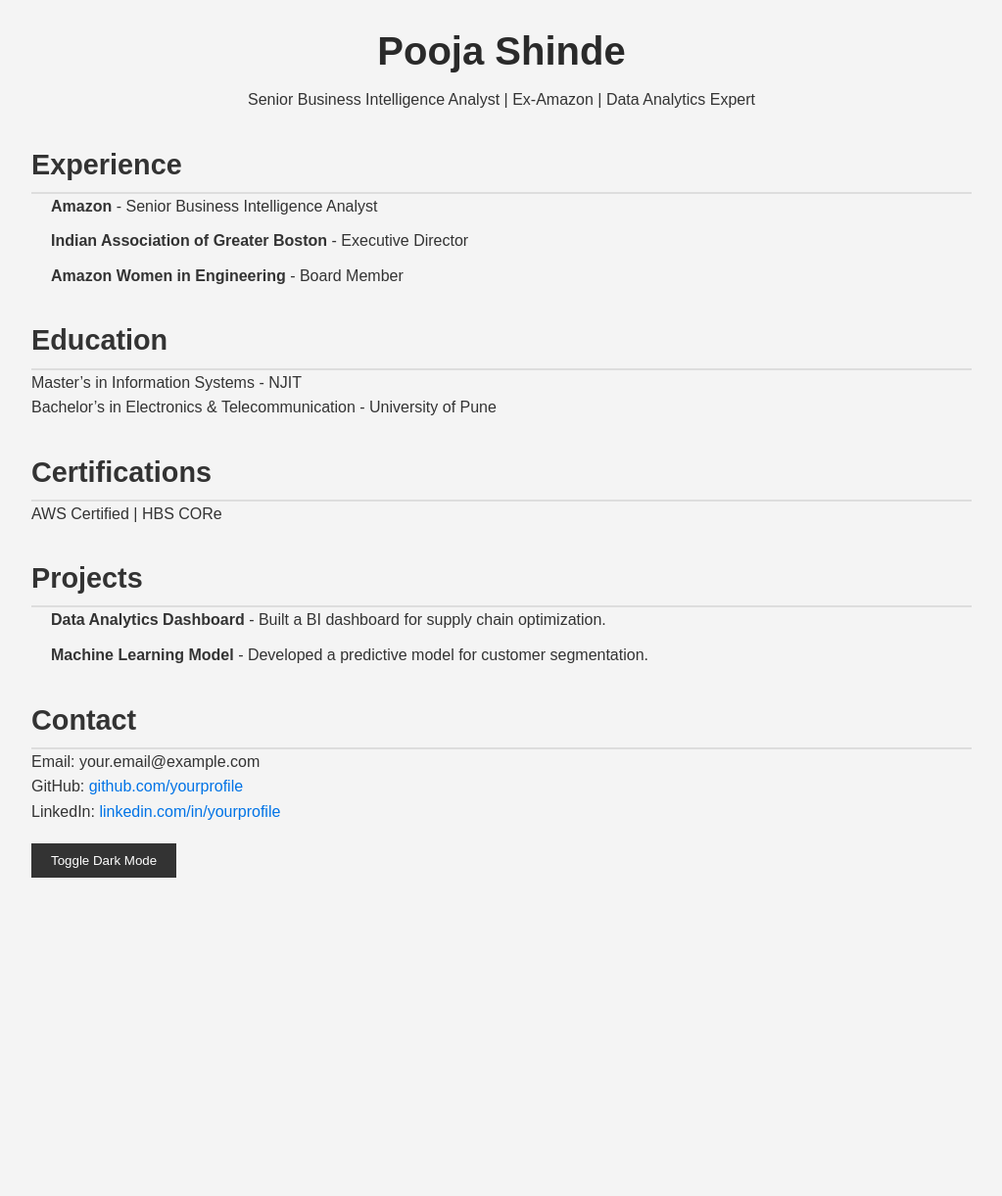
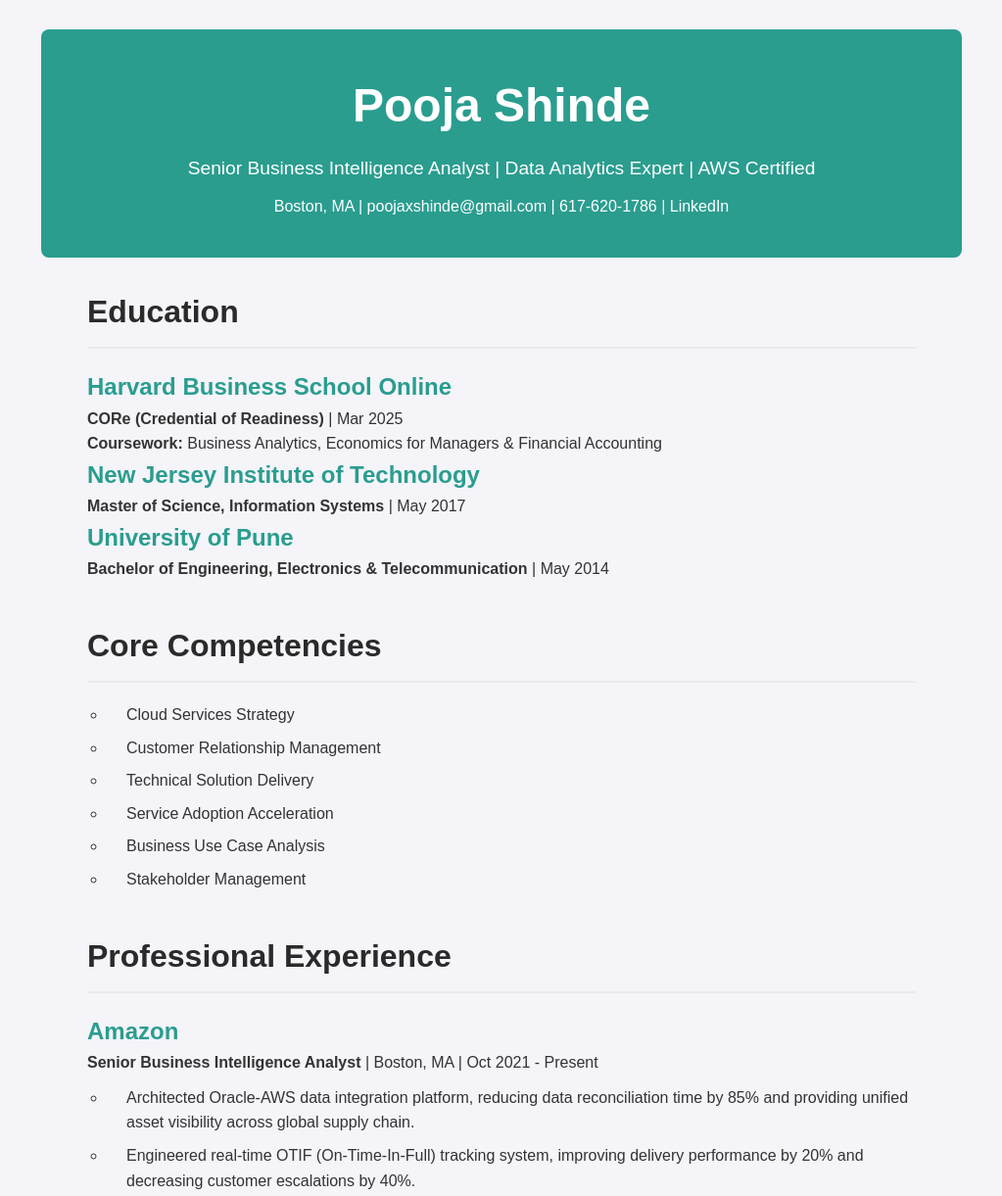
Before and after one commit to Chew6acca/poojashinde, a plain HTML site: page index.html in a window 1280 px wide. Shown: the top 1221 px of the page at 98% size, without its empty margins (128-1151 px from the left). Before the commit the page ends 916 px from the top, so only its background shows below. Drawn offline with Linux system fonts and the light colour scheme.

Commit message:
Add files via upload

```diff
--- a/index.html
+++ b/index.html
@@ -8,51 +8,119 @@
 </head>
 <body>
     <header>
-        <h1>Pooja Shinde</h1>
-        <p>Senior Business Intelligence Analyst | Ex-Amazon | Data Analytics Expert</p>
+        <div class="container">
+            <h1>Pooja Shinde</h1>
+            <p class="subtitle">Senior Business Intelligence Analyst | Data Analytics Expert | AWS Certified</p>
+            <p class="contact">Boston, MA | poojaxshinde@gmail.com | 617-620-1786 | <a href="https://www.linkedin.com/in/shinde-pooja" target="_blank">LinkedIn</a></p>
+        </div>
     </header>
 
-    <section>
-        <h2>Experience</h2>
-        <ul>
-            <li><strong>Amazon</strong> - Senior Business Intelligence Analyst</li>
-            <li><strong>Indian Association of Greater Boston</strong> - Executive Director</li>
-            <li><strong>Amazon Women in Engineering</strong> - Board Member</li>
-        </ul>
+    <section id="education">
+        <div class="container">
+            <h2>Education</h2>
+            <div class="education-item">
+                <h3>Harvard Business School Online</h3>
+                <p><strong>CORe (Credential of Readiness)</strong> | Mar 2025</p>
+                <p><strong>Coursework:</strong> Business Analytics, Economics for Managers & Financial Accounting</p>
+            </div>
+            <div class="education-item">
+                <h3>New Jersey Institute of Technology</h3>
+                <p><strong>Master of Science, Information Systems</strong> | May 2017</p>
+            </div>
+            <div class="education-item">
+                <h3>University of Pune</h3>
+                <p><strong>Bachelor of Engineering, Electronics & Telecommunication</strong> | May 2014</p>
+            </div>
+        </div>
     </section>
 
-    <section>
-        <h2>Education</h2>
-        <p>Master’s in Information Systems - NJIT</p>
-        <p>Bachelor’s in Electronics & Telecommunication - University of Pune</p>
+    <section id="core-competencies">
+        <div class="container">
+            <h2>Core Competencies</h2>
+            <ul>
+                <li>Cloud Services Strategy</li>
+                <li>Customer Relationship Management</li>
+                <li>Technical Solution Delivery</li>
+                <li>Service Adoption Acceleration</li>
+                <li>Business Use Case Analysis</li>
+                <li>Stakeholder Management</li>
+            </ul>
+        </div>
     </section>
 
-    <section>
-        <h2>Certifications</h2>
-        <p>AWS Certified | HBS CORe</p>
+    <section id="experience">
+        <div class="container">
+            <h2>Professional Experience</h2>
+            <div class="experience-item">
+                <h3>Amazon</h3>
+                <p><strong>Senior Business Intelligence Analyst</strong> | Boston, MA | Oct 2021 - Present</p>
+                <ul>
+                    <li>Architected Oracle-AWS data integration platform, reducing data reconciliation time by 85% and providing unified asset visibility across global supply chain.</li>
+                    <li>Engineered real-time OTIF (On-Time-In-Full) tracking system, improving delivery performance by 20% and decreasing customer escalations by 40%.</li>
+                    <li>Led migration of 120+ legacy Tableau dashboards to AWS QuickSight and Redshift, reducing annual operations costs by $80K and enhancing data accessibility for 200+ global users.</li>
+                    <li>Drove predictive analytics by leveraging ERP integrated data platforms, improving demand forecasting accuracy by 30% and minimizing supply chain disruptions.</li>
+                    <li>Designed an AI-powered chatbot leveraging supply chain data, automating customer inquiries, reducing support ticket volume by 15%, and improving response time.</li>
+                    <li>Developed business case and financial models that secured $3.7M in funding by demonstrating ERP-driven cost efficiencies and increasing internal team adoption by 280%.</li>
+                    <li>Managed a team of 5, conducting active mentoring, weekly standups, and standardizing technical documentation, data governance & analytics best practices.</li>
+                </ul>
+            </div>
+
+            <div class="experience-item">
+                <h3>Homesite Insurance</h3>
+                <p><strong>Data Warehouse Engineer</strong> | Boston, MA | Feb 2017 - Jun 2020</p>
+                <ul>
+                    <li>Conceptualized and implemented a data model in SQL server for performance KPIs, optimizing stored procedures to generate weekly and monthly reporting.</li>
+                    <li>Automated monthly data workflows, reducing processing time from 1 week to 8 minutes.</li>
+                    <li>Led migration initiatives from on-premise SQL server data to AWS Cloud, ensuring 100% data accuracy.</li>
+                    <li>Engineered SQL Server Integration Services (SSIS) workflows, integrating disparate data sources, improving data accessibility and reducing load time by 50%.</li>
+                </ul>
+            </div>
+        </div>
     </section>
 
-    <section>
-        <h2>Projects</h2>
-        <ul>
-            <li><strong>Data Analytics Dashboard</strong> - Built a BI dashboard for supply chain optimization.</li>
-            <li><strong>Machine Learning Model</strong> - Developed a predictive model for customer segmentation.</li>
-        </ul>
+    <section id="skills">
+        <div class="container">
+            <h2>Technical Skills</h2>
+            <p><strong>Analytics Tools:</strong> AWS S3, Glue, IAM, Redshift, Tableau, Power BI, Looker, SSIS, MS Excel, Oracle SQL, GCP BigQuery.</p>
+            <p><strong>Programming & Databases:</strong> SQL, Python, MS SQL Server, MS Access, Oracle EBS, GCP BigQuery.</p>
+            <p><strong>PM Skills:</strong> Agile, SCRUM, JIRA, Confluence, A/B Testing, UAT, Regression Testing.</p>
+        </div>
     </section>
 
-    <section>
-        <h2>Contact</h2>
-        <p>Email: your.email@example.com</p>
-        <p>GitHub: <a href="https://github.com/yourprofile">github.com/yourprofile</a></p>
-        <p>LinkedIn: <a href="https://linkedin.com/in/yourprofile">linkedin.com/in/yourprofile</a></p>
+    <section id="certifications">
+        <div class="container">
+            <h2>Certifications</h2>
+            <ul>
+                <li>AWS Certified Solutions Architect - Associate</li>
+                <li>AWS Certified Cloud Practitioner</li>
+                <li>AWS Certified AI Practitioner</li>
+            </ul>
+        </div>
     </section>
 
-    <script>
-        // Dark Mode Toggle
-        function toggleDarkMode() {
-            document.body.classList.toggle('dark-mode');
-        }
-    </script>
-    <button onclick="toggleDarkMode()">Toggle Dark Mode</button>
+    <section id="publications">
+        <div class="container">
+            <h2>Research Publications</h2>
+            <p><strong>Pooja Shinde, et al.</strong> “PLC-Based Control System for Hardening and Tempering Furnace in Heat Treatment Plant”, <em>International Journal of Advanced Research In Electrical and Instrumentation Engineering</em> - Vol. 3, Issue 4, April 2014.</p>
+        </div>
+    </section>
+
+    <section id="leadership">
+        <div class="container">
+            <h2>Leadership and Volunteering</h2>
+            <ul>
+                <li>Board Member, Amazon Women in Engineering - Boston Chapter (2021 - Current)</li>
+                <li>Executive Director, Indian Association of Greater Boston (2023 - 2024)</li>
+                <li>Founded 'WomenRockTech' business resource group at Homesite (2017 - 2020)</li>
+                <li>Awarded Certificate of Leadership 2010-11 by National Entrepreneurship Network (NEN)</li>
+            </ul>
+        </div>
+    </section>
+
+    <footer>
+        <div class="container">
+            <p>&copy; 2025 Pooja Shinde</p>
+        </div>
+    </footer>
 </body>
 </html>
--- a/style.css
+++ b/style.css
@@ -6,84 +6,90 @@
 }
 
 body {
-    font-family: Arial, sans-serif;
-    background-color: #f4f4f4;
+    font-family: 'Arial', sans-serif;
+    background-color: #f4f4f9;
     color: #333;
     line-height: 1.6;
     max-width: 1000px;
     margin: 0 auto;
-    padding: 20px;
+    padding: 30px;
+}
+
+.container {
+    width: 90%;
+    margin: 0 auto;
 }
 
 header {
+    background-color: #2a9d8f;
+    color: white;
     text-align: center;
+    padding: 40px 0;
+    border-radius: 8px;
+    margin-bottom: 30px;
+}
+
+header h1 {
+    font-size: 3em;
+    margin-bottom: 10px;
+}
+
+.subtitle {
+    font-size: 1.2em;
+    font-weight: 400;
+}
+
+.contact {
+    font-size: 1em;
+    margin-top: 10px;
+}
+
+.contact a {
+    color: #ffffff;
+    text-decoration: none;
+}
+
+.contact a:hover {
+    text-decoration: underline;
+}
+
+section {
+    margin-bottom: 40px;
+}
+
+h2 {
+    font-size: 2em;
+    color: #2a2a2a;
+    border-bottom: 2px solid #eaeaea;
+    padding-bottom: 10px;
     margin-bottom: 20px;
 }
 
-h1 {
-    color: #2a2a2a;
-    font-size: 2.5em;
-    margin-bottom: 5px;
-}
-
-h2 {
-    margin-top: 30px;
-    color: #333;
-    font-size: 1.8em;
-    border-bottom: 2px solid #ddd;
-    padding-bottom: 5px;
+h3 {
+    color: #2a9d8f;
+    font-size: 1.5em;
 }
 
 ul {
-    list-style-type: none;
+    margin-top: 10px;
+}
+
+li {
+    margin-bottom: 8px;
+    padding-left: 20px;
+    list-style-type: circle;
+}
+
+ul li {
     margin-left: 20px;
 }
 
-li {
-    margin-bottom: 10px;
+footer {
+    text-align: center;
+    margin-top: 50px;
+    font-size: 0.9em;
 }
 
-a {
-    color: #0073e6;
-    text-decoration: none;
+footer p {
+    color: #999;
 }
-
-a:hover {
-    text-decoration: underline;
-}
-
-button {
-    background-color: #333;
-    color: white;
-    border: none;
-    padding: 10px 20px;
-    cursor: pointer;
-    margin-top: 20px;
-}
-
-button:hover {
-    background-color: #555;
-}
-
-/* Dark Mode */
-body.dark-mode {
-    background-color: #333;
-    color: #f4f4f4;
-}
-
-body.dark-mode header {
-    color: #f4f4f4;
-}
-
-body.dark-mode h2 {
-    color: #f4f4f4;
-    border-color: #555;
-}
-
-body.dark-mode button {
-    background-color: #555;
-}
-
-body.dark-mode button:hover {
-    background-color: #777;
-}
```
